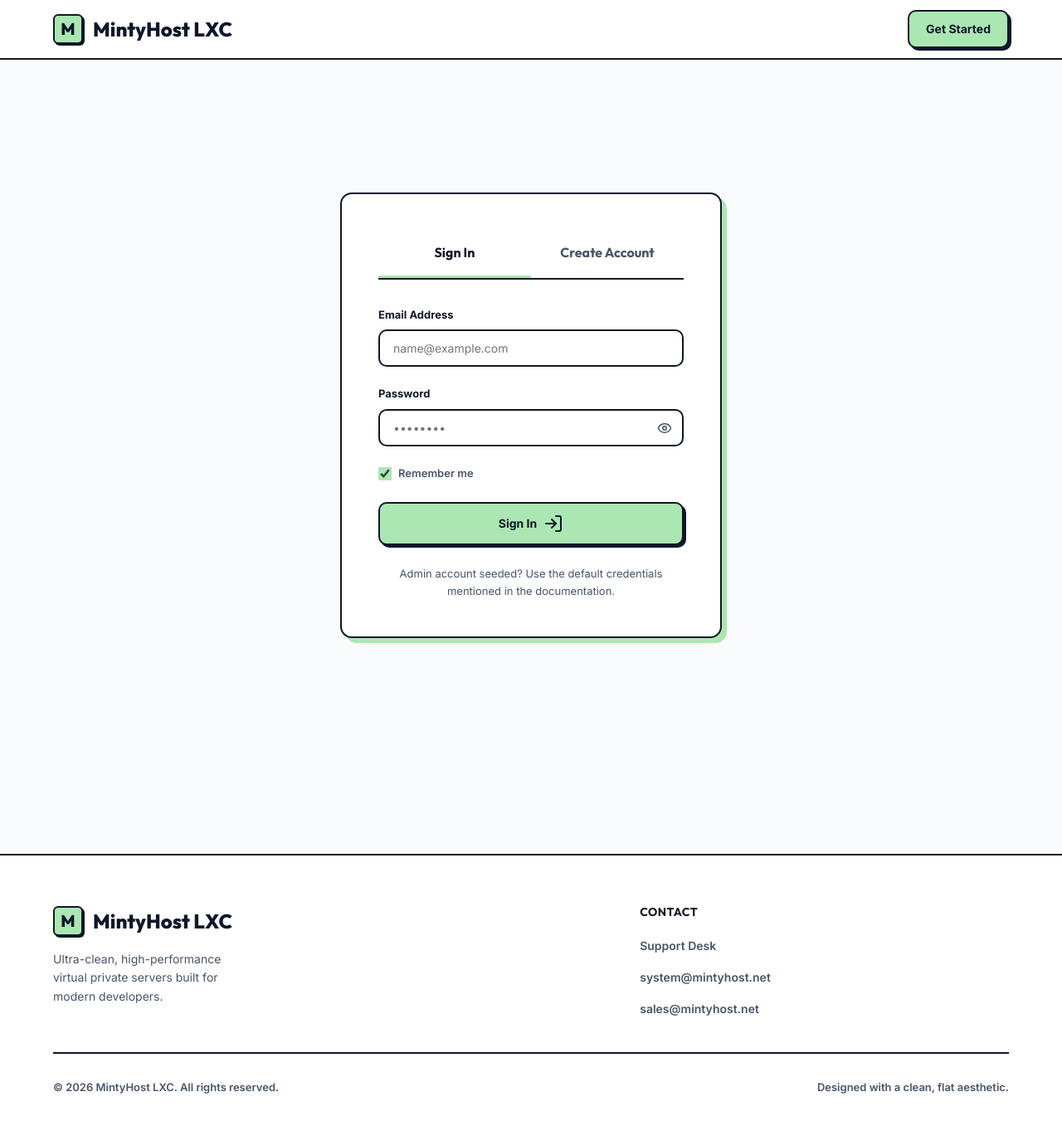
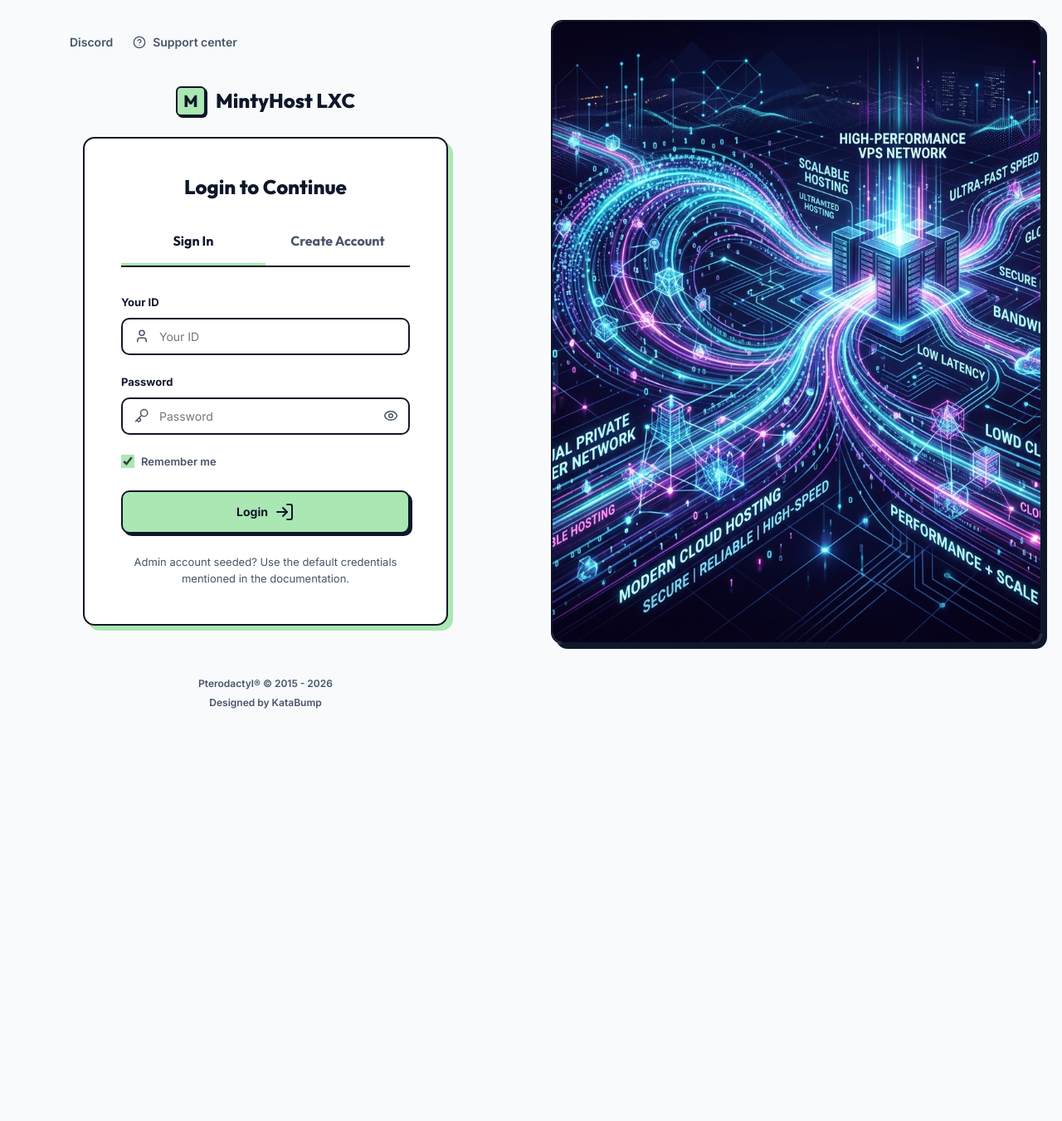
Before and after one commit to xAyan55/pilot, a Flask app: page /auth in a window 1280 px wide. Shown: the whole page at 83% size. After the commit the page ends 854 px from the top, so only its background shows below. Run offline with Flask 3, Linux system fonts and the light colour scheme; data comes from the database, SQL or seed files in the repository.

Commit message:
feat: implement split-screen auth layout with branding settings

```diff
--- a/api_v1.py
+++ b/api_v1.py
@@ -81,7 +81,7 @@ def public_settings():
     cursor.execute("SELECT key, value FROM settings")
     rows = cursor.fetchall()
     conn.close()
-    safe_keys = {'site_name', 'color_primary', 'color_secondary', 'color_accent', 'color_cool', 'logo_url', 'favicon_url'}
+    safe_keys = {'site_name', 'color_primary', 'color_secondary', 'color_accent', 'color_cool', 'logo_url', 'favicon_url', 'auth_image_url'}
     settings = {r['key']: r['value'] for r in rows if r['key'] in safe_keys}
     return jsonify(settings)
 
@@ -1175,7 +1175,8 @@ def admin_update_settings():
     data = request.get_json() or {}
     allowed = {
         'site_name', 'color_primary', 'color_secondary', 'color_accent', 'color_cool',
-        'about_intro', 'about_mission', 'about_infra', 'about_why_trust', 'tos_content'
+        'about_intro', 'about_mission', 'about_infra', 'about_why_trust', 'tos_content',
+        'auth_image_url'
     }
     updates = {k: v for k, v in data.items() if k in allowed}
     if not updates:
--- a/app.py
+++ b/app.py
@@ -243,7 +243,8 @@ def inject_settings():
         'color_primary': '#ECF4E8',
         'color_secondary': '#CBF3BB',
         'color_accent': '#ABE7B2',
-        'color_cool': '#93BFC7'
+        'color_cool': '#93BFC7',
+        'auth_image_url': '/public/images/auth-img.jpg'
     }
     for k, v in defaults.items():
         if k not in settings:
@@ -273,6 +274,11 @@ def is_admin():
     return session.get('role') == 'admin'
 
 # ----------------- PAGE ROUTING -----------------
+
+@app.route('/public/<path:filename>')
+def serve_public(filename):
+    from flask import send_from_directory
+    return send_from_directory('public', filename)
 
 @app.route('/')
 def index():
@@ -1537,6 +1543,7 @@ def admin_settings_branding():
     color_secondary = data.get('color_secondary', '').strip()
     color_accent = data.get('color_accent', '').strip()
     color_cool = data.get('color_cool', '').strip()
+    auth_image_url = data.get('auth_image_url', '').strip()
 
     if not site_name:
         return jsonify({"message": "Website name cannot be empty."}), 400
@@ -1549,7 +1556,8 @@ def admin_settings_branding():
             'color_primary': color_primary,
             'color_secondary': color_secondary,
             'color_accent': color_accent,
-            'color_cool': color_cool
+            'color_cool': color_cool,
+            'auth_image_url': auth_image_url
         }
         for key, val in updates.items():
             cursor.execute(
--- a/static/css/style.css
+++ b/static/css/style.css
@@ -1252,3 +1252,106 @@ a {
     width: 100%;
   }
 }
+
+/* Authentication Page Split Layout */
+.auth-split-screen {
+  display: grid;
+  grid-template-columns: 1fr 1fr;
+  min-height: 100vh;
+  background-color: var(--color-bg-body);
+}
+
+.auth-left-pane {
+  display: flex;
+  flex-direction: column;
+  justify-content: space-between;
+  min-height: 100vh;
+  padding: 40px 60px;
+  overflow-y: auto;
+}
+
+.auth-top-nav {
+  display: flex;
+  gap: 24px;
+  align-items: center;
+  font-size: 14px;
+  font-weight: 600;
+}
+
+.auth-top-nav a {
+  display: flex;
+  align-items: center;
+  gap: 8px;
+  color: var(--color-text-muted);
+}
+
+.auth-top-nav a:hover {
+  color: var(--color-text-main);
+}
+
+.auth-main-content {
+  margin: auto 0;
+  padding: 40px 0;
+  max-width: 440px;
+  width: 100%;
+  align-self: center;
+}
+
+.auth-footer {
+  margin-top: 20px;
+}
+
+.auth-right-pane {
+  padding: 24px;
+  background-color: var(--color-bg-body);
+  display: flex;
+  align-items: center;
+  justify-content: center;
+  height: 100vh;
+}
+
+.auth-image-container {
+  width: 100%;
+  height: 100%;
+  border-radius: var(--radius-lg);
+  overflow: hidden;
+  border: 2px solid var(--color-border);
+  box-shadow: 6px 6px 0px var(--color-border);
+}
+
+.auth-image {
+  width: 100%;
+  height: 100%;
+  object-fit: cover;
+  display: block;
+}
+
+/* Icon input styling */
+.form-input.has-icon-left {
+  padding-left: 44px;
+}
+
+.input-icon-left {
+  position: absolute;
+  left: 16px;
+  top: 50%;
+  transform: translateY(-50%);
+  color: var(--color-text-muted);
+  width: 18px;
+  height: 18px;
+  pointer-events: none;
+  z-index: 2;
+}
+
+/* Responsive Split Layout */
+@media (max-width: 991px) {
+  .auth-split-screen {
+    grid-template-columns: 1fr;
+  }
+  .auth-right-pane {
+    display: none;
+  }
+  .auth-left-pane {
+    padding: 30px 24px;
+  }
+}
--- a/static/js/admin.js
+++ b/static/js/admin.js
@@ -958,6 +958,7 @@ async function saveBranding(event) {
   const colorSecondary = document.getElementById('brandColorSecondaryText').value.trim();
   const colorAccent = document.getElementById('brandColorAccentText').value.trim();
   const colorCool = document.getElementById('brandColorCoolText').value.trim();
+  const authImageUrl = document.getElementById('brandAuthImageUrl').value.trim();
 
   try {
     const response = await fetch('/api/admin/settings/branding', {
@@ -968,7 +969,8 @@ async function saveBranding(event) {
         color_primary: colorPrimary,
         color_secondary: colorSecondary,
         color_accent: colorAccent,
-        color_cool: colorCool
+        color_cool: colorCool,
+        auth_image_url: authImageUrl
       })
     });
     const result = await window.handleFetchResponse(response);
--- a/templates/admin.html
+++ b/templates/admin.html
@@ -623,6 +623,11 @@
                 <div class="form-group">
                   <label for="brandSiteName">Hosting Brand Name</label>
                   <input type="text" id="brandSiteName" class="form-input" value="{{ settings.get('site_name', 'MintyHost LXC') }}" required>
+                </div>
+
+                <div class="form-group">
+                  <label for="brandAuthImageUrl">Authentication Page Image URL</label>
+                  <input type="text" id="brandAuthImageUrl" class="form-input" value="{{ settings.get('auth_image_url', '/public/images/auth-img.jpg') }}" placeholder="/public/images/auth-img.jpg" required>
                 </div>
 
                 <!-- Custom Logo & Favicon Upload -->
--- a/templates/auth.html
+++ b/templates/auth.html
@@ -3,11 +3,32 @@
 {% block title %}Client Authentication{% endblock %}
 
 {% block content %}
-<section class="section">
-  <div class="container">
-    <div class="auth-wrapper">
+<div class="auth-split-screen">
+  <div class="auth-left-pane">
+    <div class="auth-top-nav">
+      <a href="https://discord.gg" target="_blank" class="auth-nav-link">
+        <i data-lucide="discord" style="width: 16px; height: 16px;"></i> Discord
+      </a>
+      <a href="/client" class="auth-nav-link">
+        <i data-lucide="help-circle" style="width: 16px; height: 16px;"></i> Support center
+      </a>
+    </div>
+
+    <div class="auth-main-content">
+      <div class="auth-brand-wrapper text-center" style="margin-bottom: 24px;">
+        <a href="/" class="logo" style="justify-content: center; display: inline-flex;">
+          {% if settings.get('logo_url') %}
+            <img src="{{ settings.get('logo_url') }}" alt="Logo" class="logo-img">
+          {% else %}
+            <div class="logo-icon">{{ settings.get('site_name', 'MintyHost')[0]|upper }}</div>
+          {% endif %}
+          <span>{{ settings.get('site_name', 'MintyHost') }}</span>
+        </a>
+      </div>
+
       <div class="auth-card">
-        <!-- Auth switching tabs -->
+        <h2 class="auth-heading text-center" id="auth-heading-text" style="margin-bottom: 24px; font-size: 24px; font-weight: 800;">Login to Continue</h2>
+
         <div class="auth-tabs">
           <div class="auth-tab active" id="tab-login" onclick="switchAuthTab('login')">Sign In</div>
           <div class="auth-tab" id="tab-signup" onclick="switchAuthTab('signup')">Create Account</div>
@@ -16,18 +37,21 @@
         <!-- Login Form Panel -->
         <div class="auth-form-panel active" id="panel-login">
           <form action="/login" method="POST" id="loginForm">
-            <!-- Hidden redirect holder -->
             <input type="hidden" name="redirect" value="{{ request.args.get('redirect', '') }}">
 
             <div class="form-group">
-              <label for="loginEmail">Email Address</label>
-              <input type="email" name="email" id="loginEmail" class="form-input" placeholder="name@example.com" required>
+              <label for="loginEmail">Your ID</label>
+              <div class="input-wrapper">
+                <i data-lucide="user" class="input-icon-left"></i>
+                <input type="email" name="email" id="loginEmail" class="form-input has-icon-left" placeholder="Your ID" required>
+              </div>
             </div>
 
             <div class="form-group">
               <label for="loginPassword">Password</label>
               <div class="input-wrapper">
-                <input type="password" name="password" id="loginPassword" class="form-input" placeholder="••••••••" required>
+                <i data-lucide="key" class="input-icon-left"></i>
+                <input type="password" name="password" id="loginPassword" class="form-input has-icon-left" placeholder="Password" required>
                 <button type="button" class="password-toggle-btn" aria-label="Toggle password visibility">
                   <i data-lucide="eye" style="width: 18px; height: 18px;"></i>
                 </button>
@@ -42,7 +66,7 @@
             </div>
 
             <button type="submit" class="btn btn-primary auth-submit-btn">
-              Sign In <i data-lucide="log-in"></i>
+              Login <i data-lucide="log-in"></i>
             </button>
           </form>
 
@@ -54,23 +78,29 @@
         <!-- Signup Form Panel -->
         <div class="auth-form-panel" id="panel-signup">
           <form action="/signup" method="POST" id="signupForm">
-            <!-- Hidden redirect holder -->
             <input type="hidden" name="redirect" value="{{ request.args.get('redirect', '') }}">
 
             <div class="form-group">
               <label for="signupUsername">Username</label>
-              <input type="text" name="username" id="signupUsername" class="form-input" placeholder="username" required pattern="[a-zA-Z0-9]+">
+              <div class="input-wrapper">
+                <i data-lucide="user" class="input-icon-left"></i>
+                <input type="text" name="username" id="signupUsername" class="form-input has-icon-left" placeholder="username" required pattern="[a-zA-Z0-9]+">
+              </div>
             </div>
 
             <div class="form-group">
               <label for="signupEmail">Email Address</label>
-              <input type="email" name="email" id="signupEmail" class="form-input" placeholder="name@example.com" required>
+              <div class="input-wrapper">
+                <i data-lucide="mail" class="input-icon-left"></i>
+                <input type="email" name="email" id="signupEmail" class="form-input has-icon-left" placeholder="name@example.com" required>
+              </div>
             </div>
 
             <div class="form-group">
               <label for="signupPassword">Password</label>
               <div class="input-wrapper">
-                <input type="password" name="password" id="signupPassword" class="form-input" placeholder="••••••••" required>
+                <i data-lucide="key" class="input-icon-left"></i>
+                <input type="password" name="password" id="signupPassword" class="form-input has-icon-left" placeholder="••••••••" required>
                 <button type="button" class="password-toggle-btn" aria-label="Toggle password visibility">
                   <i data-lucide="eye" style="width: 18px; height: 18px;"></i>
                 </button>
@@ -80,7 +110,8 @@
             <div class="form-group">
               <label for="signupConfirmPassword">Confirm Password</label>
               <div class="input-wrapper">
-                <input type="password" name="confirm_password" id="signupConfirmPassword" class="form-input" placeholder="••••••••" required>
+                <i data-lucide="key" class="input-icon-left"></i>
+                <input type="password" name="confirm_password" id="signupConfirmPassword" class="form-input has-icon-left" placeholder="••••••••" required>
                 <button type="button" class="password-toggle-btn" aria-label="Toggle password visibility">
                   <i data-lucide="eye" style="width: 18px; height: 18px;"></i>
                 </button>
@@ -94,8 +125,23 @@
         </div>
       </div>
     </div>
+
+    <div class="auth-footer text-center">
+      <p style="font-size: 12px; color: var(--color-text-muted); font-weight: 600; margin: 0;">
+        Pterodactyl&reg; &copy; 2015 - 2026
+      </p>
+      <p style="font-size: 12px; color: var(--color-text-muted); font-weight: 600; margin: 4px 0 0 0;">
+        Designed by KataBump
+      </p>
+    </div>
   </div>
-</section>
+
+  <div class="auth-right-pane">
+    <div class="auth-image-container">
+      <img src="{{ settings.get('auth_image_url', '/public/images/auth-img.jpg') }}" alt="Authentication Graphic" class="auth-image">
+    </div>
+  </div>
+</div>
 {% endblock %}
 
 {% block extra_js %}
@@ -105,17 +151,20 @@
     const tabSignup = document.getElementById('tab-signup');
     const panelLogin = document.getElementById('panel-login');
     const panelSignup = document.getElementById('panel-signup');
+    const headingText = document.getElementById('auth-heading-text');
 
     if (type === 'login') {
       tabLogin.classList.add('active');
       tabSignup.classList.remove('active');
       panelLogin.classList.add('active');
       panelSignup.classList.remove('active');
+      if (headingText) headingText.innerText = "Login to Continue";
     } else {
       tabSignup.classList.add('active');
       tabLogin.classList.remove('active');
       panelSignup.classList.add('active');
       panelLogin.classList.remove('active');
+      if (headingText) headingText.innerText = "Create Account";
     }
   }
 
--- a/templates/base.html
+++ b/templates/base.html
@@ -32,6 +32,7 @@
 <body>
 
   <!-- Navigation Bar -->
+  {% if request.path != '/auth' %}
   <nav class="navbar">
     <div class="container">
       <a href="/" class="logo">
@@ -62,6 +63,7 @@
       </button>
     </div>
   </nav>
+  {% endif %}
 
   <!-- Main Content Block -->
   <main>
@@ -69,6 +71,7 @@
   </main>
 
   <!-- Footer Section -->
+  {% if request.path != '/auth' %}
   <footer class="footer">
     <div class="container">
       <div class="footer-grid">
@@ -98,6 +101,7 @@
       </div>
     </div>
   </footer>
+  {% endif %}
 
   <!-- Toast Notification Wrapper -->
   <div class="toast-container"></div>
```
Also changed, not shown: public/images/auth-img.jpg (added).
